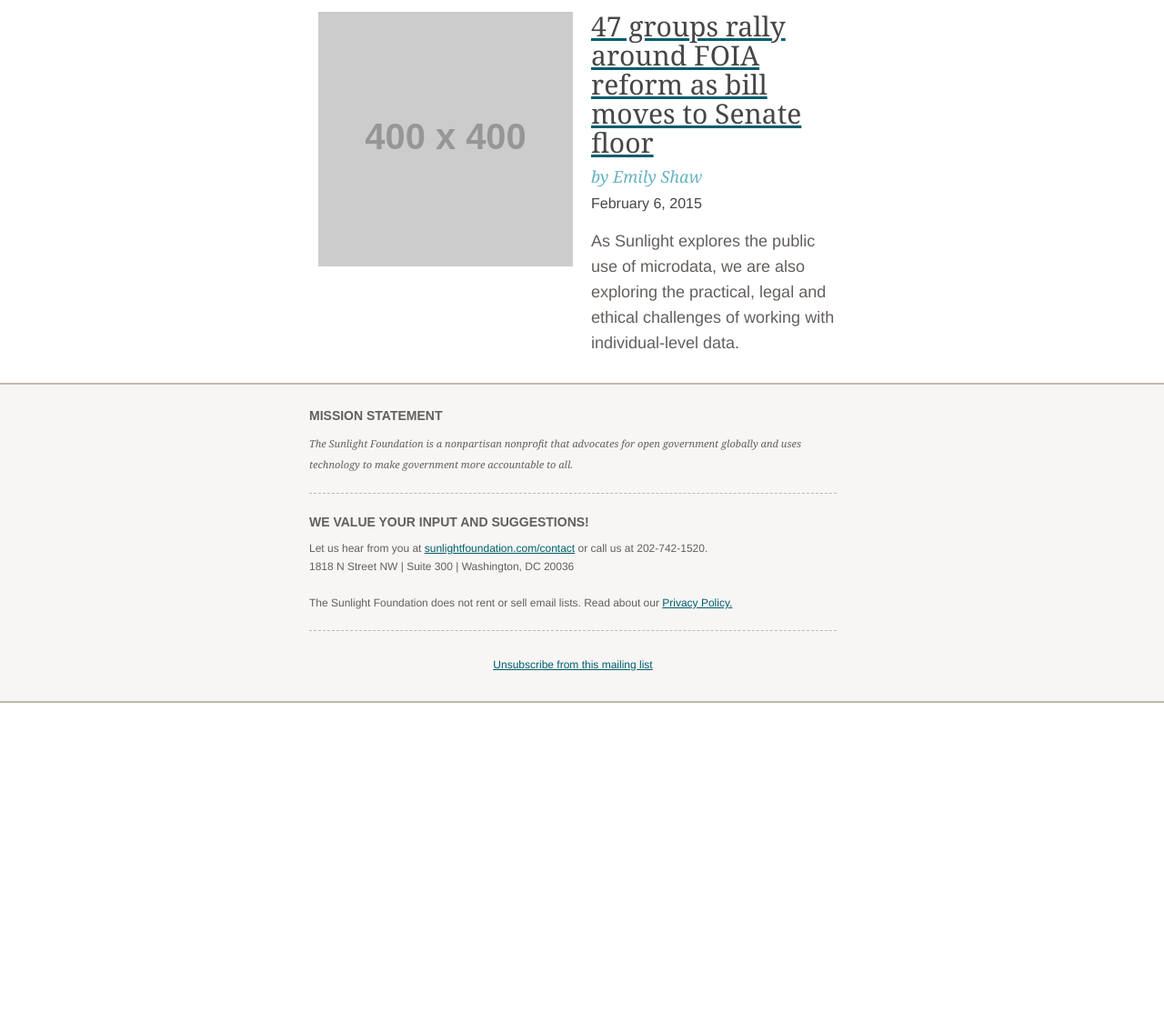
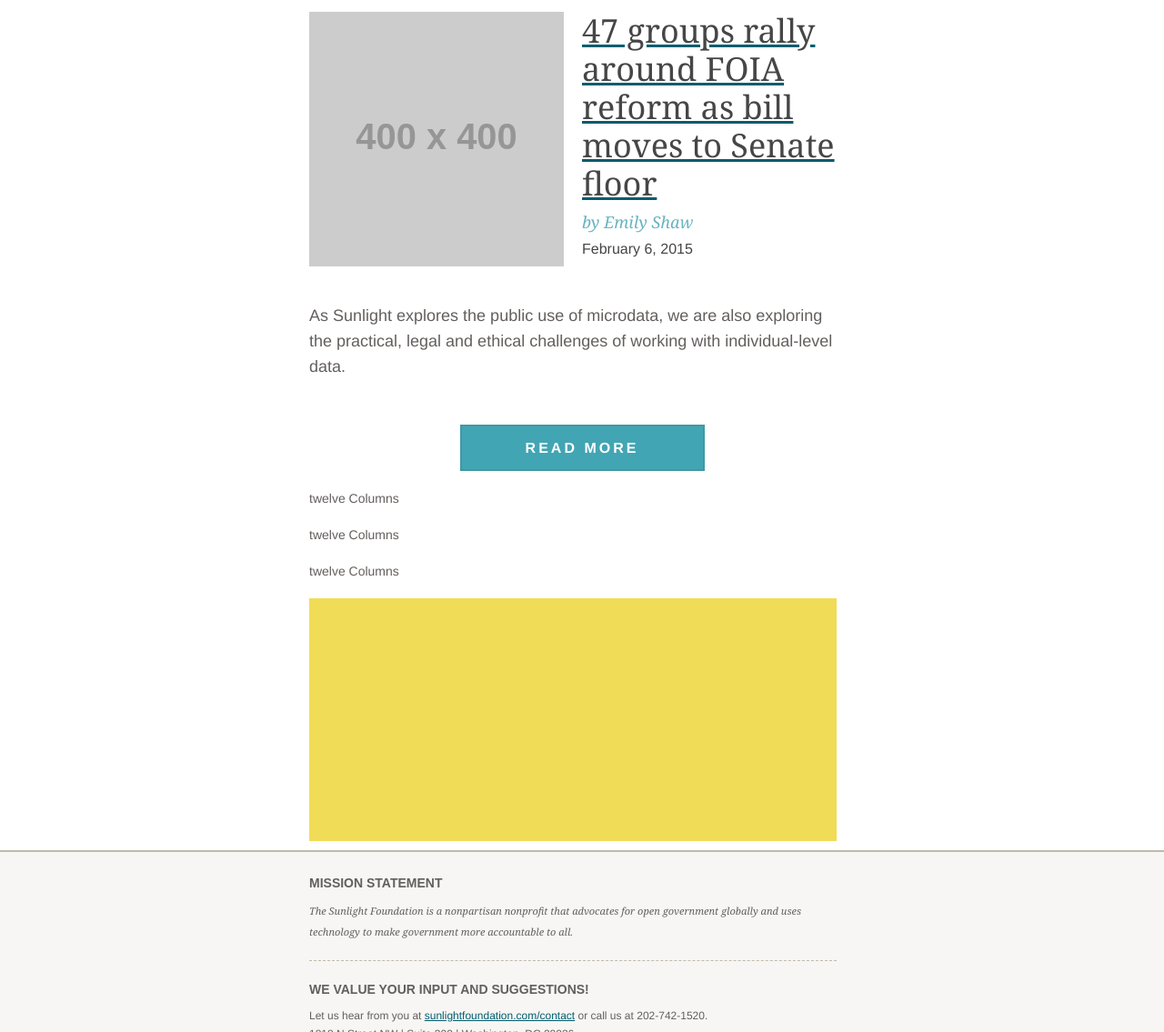
Before and after one commit to sunlightlabs/email-templates, a plain HTML site: page templates/weekly-newsletter.html in a window 1280 px wide. Shown: the part 664-1799 px from the top of the page at 91% size. Before the commit the page ends 1437 px from the top, so only its background shows below. Drawn offline with Linux system fonts and the light colour scheme; placeholder pictures from the web are drawn by us.

Commit message:
Three articles and twitter box

```diff
--- a/templates/weekly-newsletter.html
+++ b/templates/weekly-newsletter.html
@@ -421,6 +421,11 @@
             padding: 10px !important;
         }
 
+         .newsletter-panel {
+            padding: 10px !important;
+
+        }
+
         .sub-grid table {
             width: 100%;
         }
@@ -731,9 +736,9 @@
 
             .splashArticle-h1{
                 font-family: Georgia, serif;
-                font-size: 30px;
+                font-size: 36px;
                 color: #464646;
-                line-height:32px;
+                line-height:42px;
             }
 
 
@@ -757,22 +762,27 @@
                 font-family: Helvetica, Arial, sans-serif;
                 font-size: 18px;
                 line-height:28px;
+                font-weight:100px;
 
             }
 
             .readMore-button{
                 margin: 0 auto;
                 width: 265px;
-                height:47px;
+                height:33px;
                 background-color: #42a5b3;
-                border: 2px #4298a4;
-                font-family: Arial, Helvetica, sans-serif;
-                color: #000000;
+                border: 2px solid #4298a4;
+                font-family: Helvetica, Arial, sans-serif;
+                color: #ffffff;
                 font-size: 16px;
-                letter-spacing: 100px;
-                font-weight: 900;
+                letter-spacing: 3px;
+                font-weight: 600;
+                text-transform:uppercase;
+                text-align: center;
+                padding-top: 14px;
 
             }
+
 
             .article-h2{
                 font-family: Arial, Helvetica, sans-serif;
@@ -797,10 +807,17 @@
                 font-weight: 500;
                 color: #7d7d7d;
             }
+/**-------------------------------------------------Twitter Box styles**/
+
+            .tweetBox{
+            	width: 100%;
+            	height: 267px;
+				background-color:#f1dc57;
+            }
 
 
 
-/**-------------------------------------------------END-Weekly newsletter css**/
+/**-------------------------------------------------END-Weekly newsletter styles**/
 
         .header-share-label {
           color: #AFA89C;
@@ -1019,7 +1036,7 @@
                   <a href="#"><p class="splashArticle-h1">47 groups rally around FOIA reform as bill moves to Senate floor</p></a>
                   <p class="splashArticle-author">by Emily Shaw</p>
                   <p class="splashArticle-date">February 6, 2015</p>
-                  <p class="splashArticle-p">As Sunlight explores the public use of microdata, we are also exploring the practical, legal and ethical challenges of working with individual-level data.</p>
+
 
                 </td>
                 <td class="expander"></td>
@@ -1029,6 +1046,174 @@
           </td>
         </tr>
       </table>
+
+      <table class="row">
+        <tr>
+          <td class="wrapper">
+
+            <table class="twelve columns">
+              <tr>
+                <td>
+                    <p class="splashArticle-p">As Sunlight explores the public use of microdata, we are also exploring the practical, legal and ethical challenges of working with individual-level data.</p>
+
+                </td>
+                <td class="expander"></td>
+              </tr>
+            </table>
+    </td>
+  </tr>
+</table>
+
+<table class="container">
+  <tr>
+    <td>
+
+      <table class="row">
+        <tr>
+          <td class="wrapper last">
+
+            <table class="twelve columns">
+              <tr>
+                <td class="newsletter-panel">
+
+                  <div class="readMore-button">Read More</div>
+
+                </td>
+                <td class="expander"></td>
+              </tr>
+            </table>
+
+          </td>
+        </tr>
+      </table>
+
+          </td>
+        </tr>
+      </table>
+
+<table class="container">
+  <tr>
+    <td>
+
+      <table class="row">
+        <tr>
+          <td class="wrapper">
+
+            <table class="twelve columns">
+              <tr>
+                <td>
+
+                  twelve Columns
+
+                </td>
+                <td class="expander"></td>
+              </tr>
+            </table>
+
+          </td>
+          <td class="wrapper last">
+
+
+          </td>
+        </tr>
+      </table>
+
+    </td>
+  </tr>
+</table>
+
+<table class="container">
+  <tr>
+    <td>
+
+      <table class="row">
+        <tr>
+          <td class="wrapper">
+
+            <table class="twelve columns">
+              <tr>
+                <td>
+
+                  twelve Columns
+
+                </td>
+                <td class="expander"></td>
+              </tr>
+            </table>
+
+          </td>
+          <td class="wrapper last">
+
+
+          </td>
+        </tr>
+      </table>
+
+    </td>
+  </tr>
+</table>
+
+<table class="container">
+  <tr>
+    <td>
+
+      <table class="row">
+        <tr>
+          <td class="wrapper">
+
+            <table class="twelve columns">
+              <tr>
+                <td>
+
+                  twelve Columns
+
+                </td>
+                <td class="expander"></td>
+              </tr>
+            </table>
+
+          </td>
+          <td class="wrapper last">
+
+
+          </td>
+        </tr>
+      </table>
+
+    </td>
+  </tr>
+</table>
+
+<table class="container">
+  <tr>
+    <td>
+
+      <table class="row">
+        <tr>
+          <td class="wrapper">
+
+            <table class="twelve columns">
+              <tr>
+                <td>
+
+                  <div class="tweetBox"></div>
+
+                </td>
+                <td class="expander"></td>
+              </tr>
+            </table>
+
+          </td>
+          <td class="wrapper last">
+
+
+          </td>
+        </tr>
+      </table>
+
+    </td>
+  </tr>
+</table>
 
     </td>
   </tr>
```
